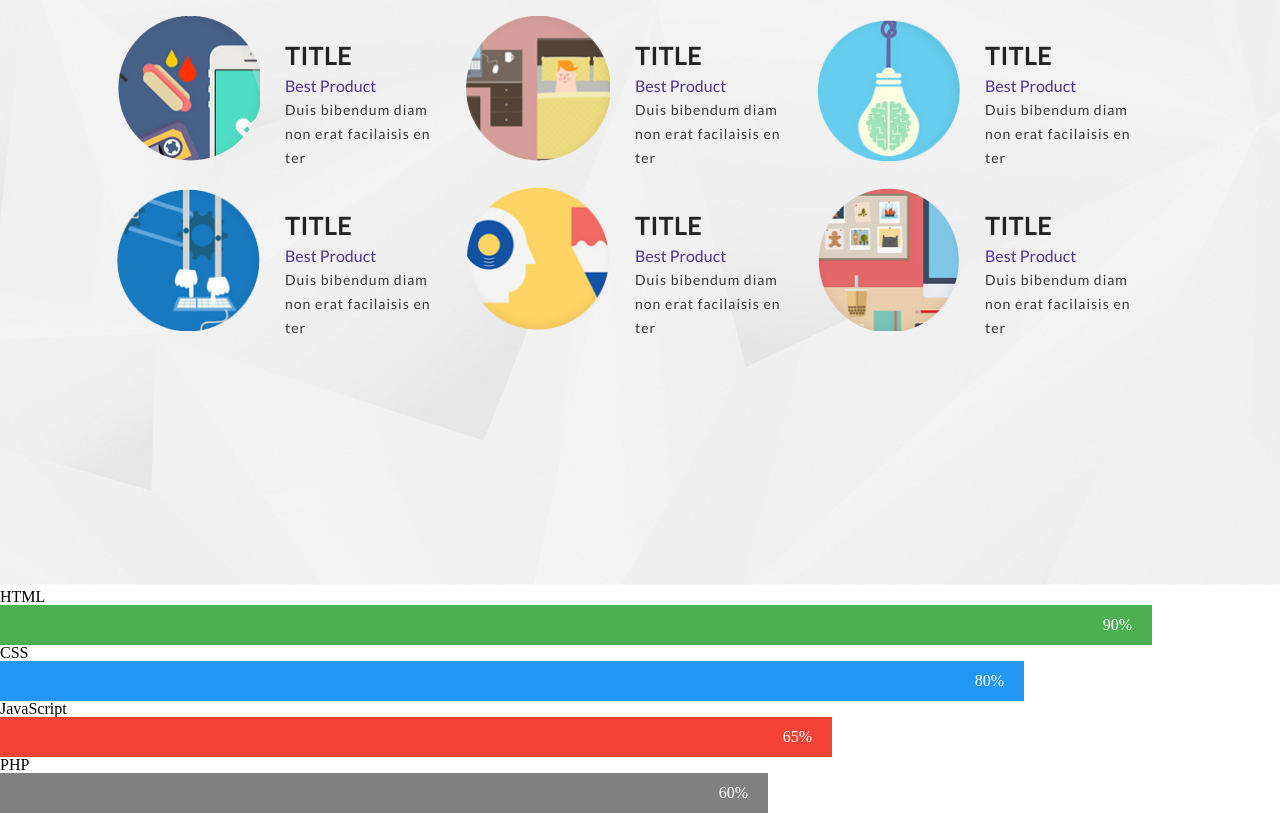
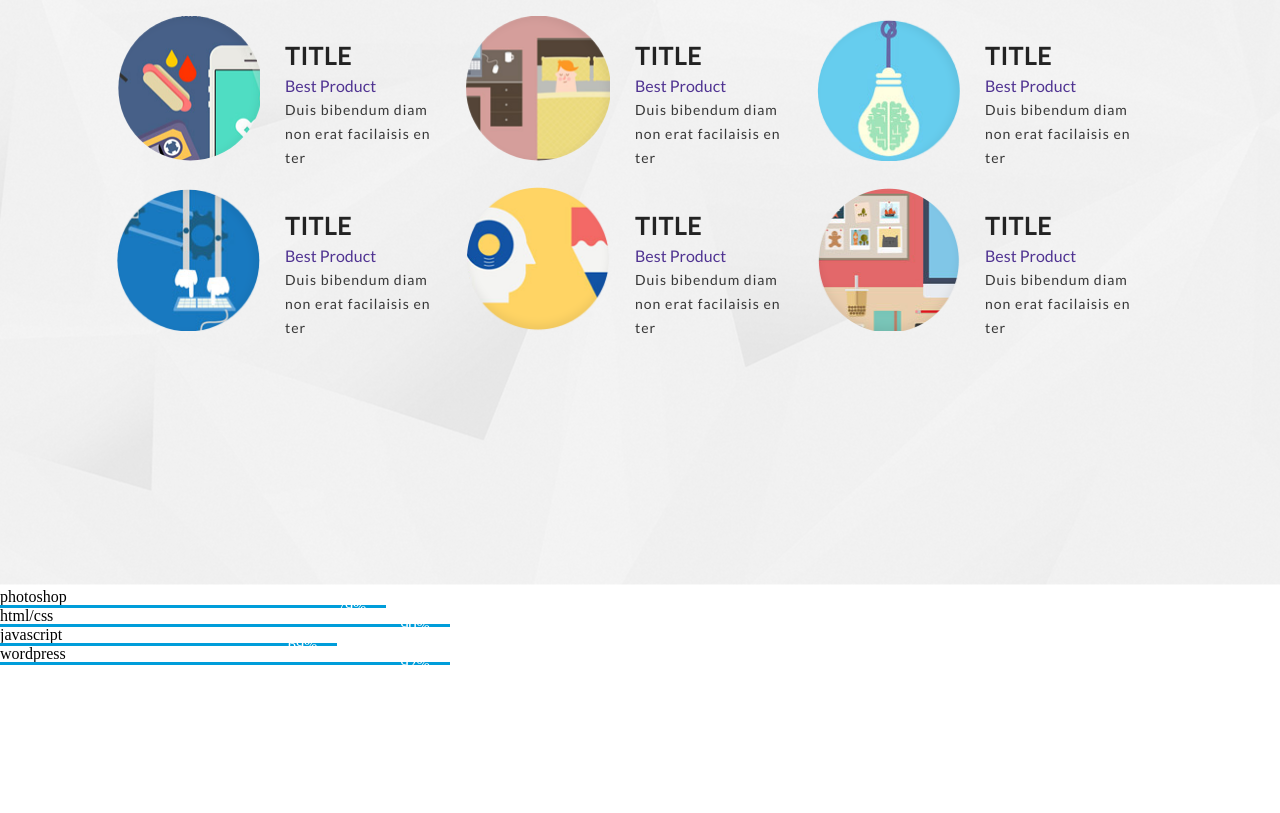
Before and after one commit to volodpj/creative_design_agency, a plain HTML site: page index.html in a window 1280 px wide. Shown: the part 1838-2651 px from the top of the page. After the commit the page ends 2510 px from the top, so only its background shows below. Drawn offline with Linux system fonts and the light colour scheme.

Commit message:
verstca 3

```diff
--- a/index.html
+++ b/index.html
@@ -151,24 +151,25 @@
                 <div class="skilsBox">
                     <div class="skilsBox__title"></div>
                     <div class="scils">
-                        <p>HTML</p>
+
+                        <p>photoshop</p>
+                        <div class="container">
+                            <div class="skills photoshop">79%</div>
+                        </div>
+
+                        <p>html/css</p>
                         <div class="container">
                             <div class="skills html">90%</div>
                         </div>
 
-                            <p>CSS</p>
+                        <p>javascript</p>
                         <div class="container">
-                            <div class="skills css">80%</div>
+                            <div class="skills js">69%</div>
                         </div>
 
-                            <p>JavaScript</p>
+                        <p>wordpress</p>
                         <div class="container">
-                            <div class="skills js">65%</div>
-                            </div>
-
-                            <p>PHP</p>
-                            <div class="container">
-                            <div class="skills php">60%</div>
+                            <div class="skills wordpress">92%</div>
                         </div>
                     </div>
                 </div>
--- a/styles/style.css
+++ b/styles/style.css
@@ -228,14 +228,20 @@
 }
 
 /* ----------------------------------------------ABOUT US---------------------------------------*/
+
+.container{
+    width: 489px;
+}
+
 .skills {
     text-align: right;
     padding-right: 20px;
-    line-height: 40px;
+    line-height: 3px;
     color: white;
+
   }
 
-  .html {width: 90%; background-color: #4CAF50;}
-  .css {width: 80%; background-color: #2196F3;}
-  .js {width: 65%; background-color: #f44336;}
-  .php {width: 60%; background-color: #808080;}
+  .photoshop {width: 79%; background-color: #009dda;}
+  .html {width: 92%; background-color: #009dda;}
+  .js {width: 69%; background-color: #009dda;}
+  .wordpress {width: 92%; background-color: #009dda;}
```
Lines whose indentation alone changed are shown as unchanged.
